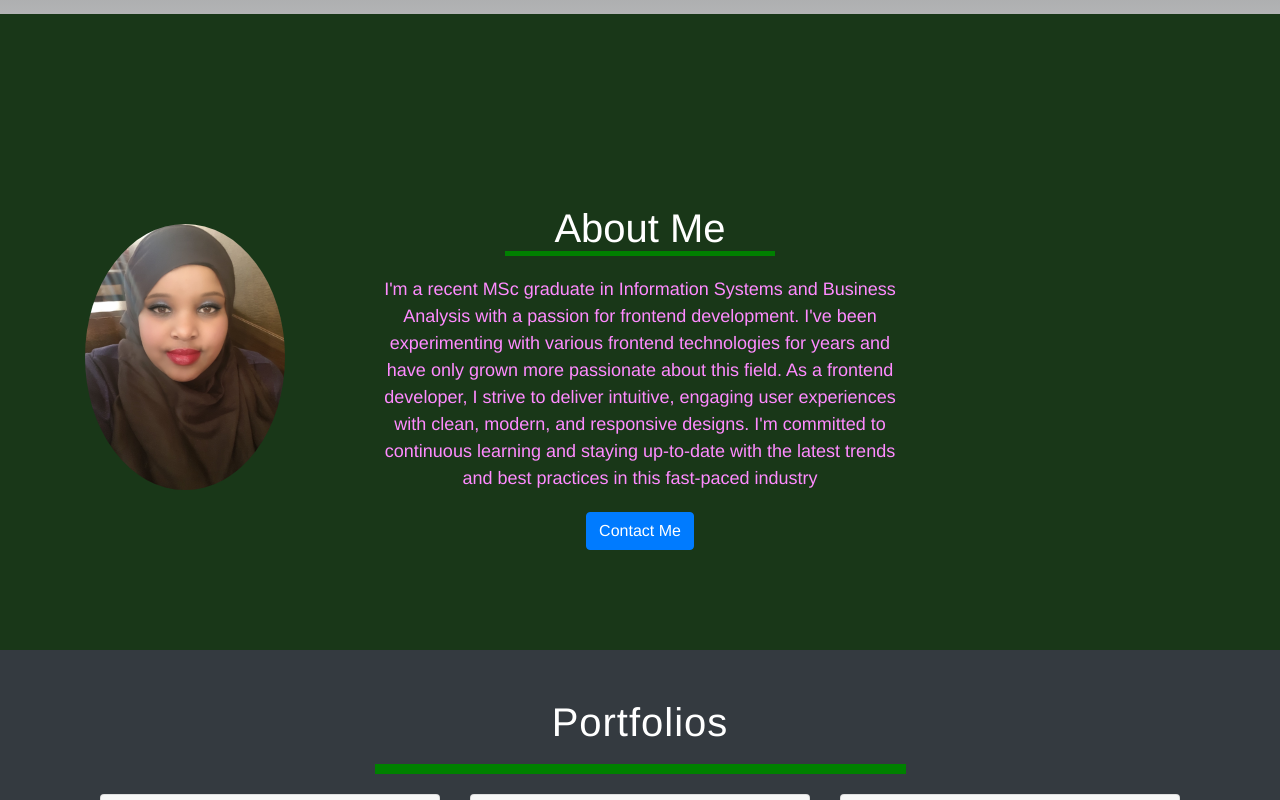
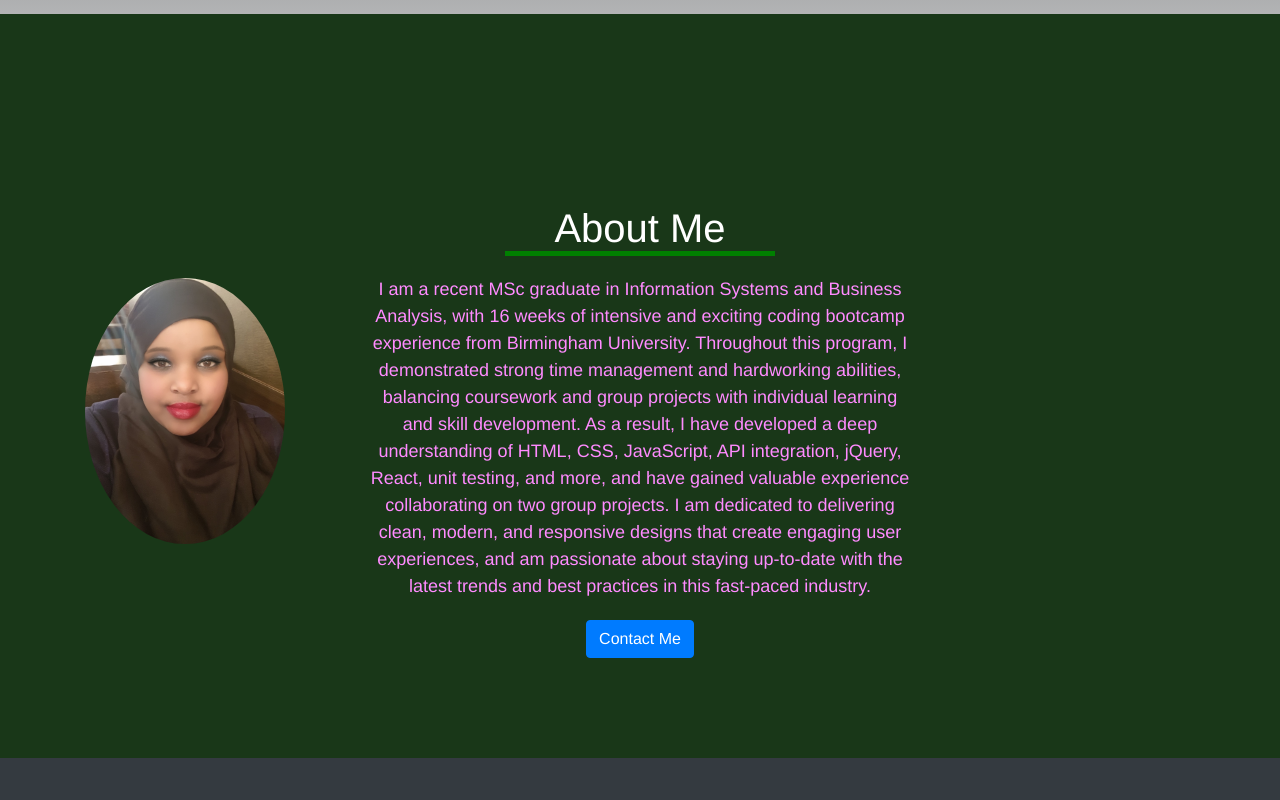
Before and after one commit to fadumasaidcodes/Faduma-Portfolio, a plain HTML site: page index.html in a window 1280 px wide. Shown: the part 546-1346 px from the top of the page. Drawn offline with nearby package versions, Linux system fonts and the light colour scheme.

Commit message:
added a better about me

```diff
--- a/index.html
+++ b/index.html
@@ -96,7 +96,7 @@
         <div class="col-lg-6 my-auto text-center mt-5 mb-5">
           <h1 class="sub-heading mb-4">About Me</h1>
           <p class="about-me-txt">
-            I'm a recent MSc graduate in Information Systems and Business Analysis with a passion for frontend development. I've been experimenting with various frontend technologies for years and have only grown more passionate about this field. As a frontend developer, I strive to deliver intuitive, engaging user experiences with clean, modern, and responsive designs. I'm committed to continuous learning and staying up-to-date with the latest trends and best practices in this fast-paced industry</p>
+            I am a recent MSc graduate in Information Systems and Business Analysis, with 16 weeks of intensive and exciting coding bootcamp experience from Birmingham University. Throughout this program, I demonstrated strong time management and hardworking abilities, balancing coursework and group projects with individual learning and skill development. As a result, I have developed a deep understanding of HTML, CSS, JavaScript, API integration, jQuery, React, unit testing, and more, and have gained valuable experience collaborating on two group projects. I am dedicated to delivering clean, modern, and responsive designs that create engaging user experiences, and am passionate about staying up-to-date with the latest trends and best practices in this fast-paced industry.</p>
           <a href="#Contact" class="btn btn-primary">Contact Me</a>
         </div>
       </div>
```
